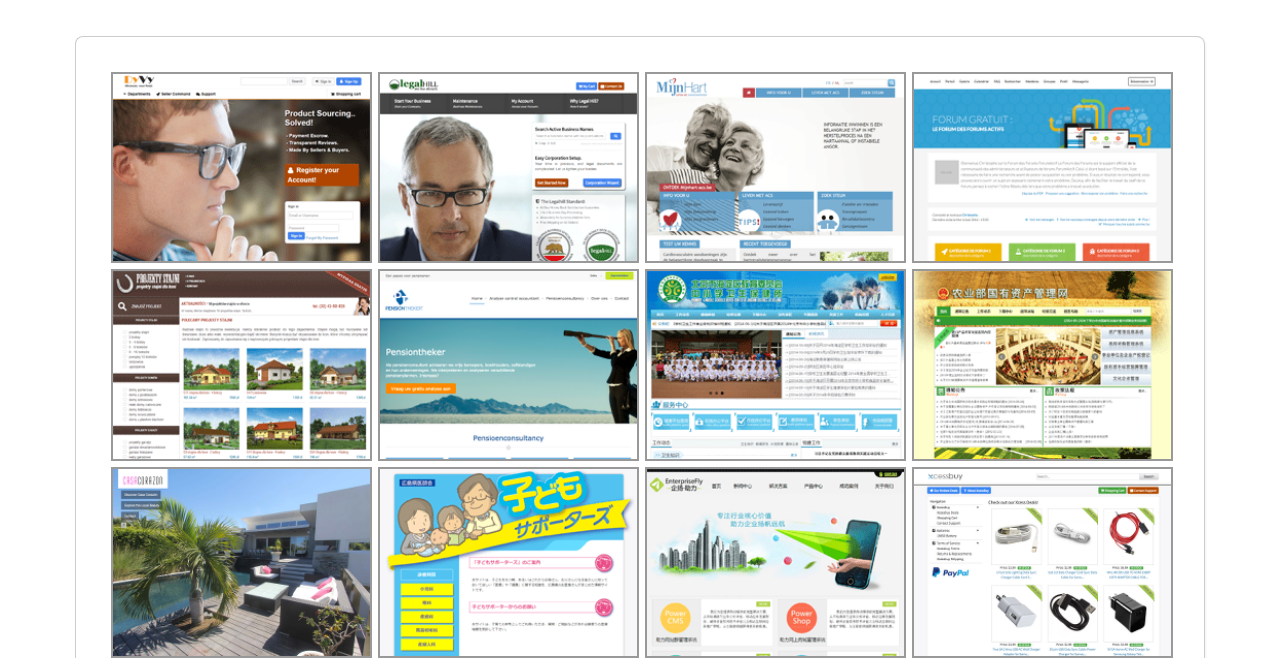
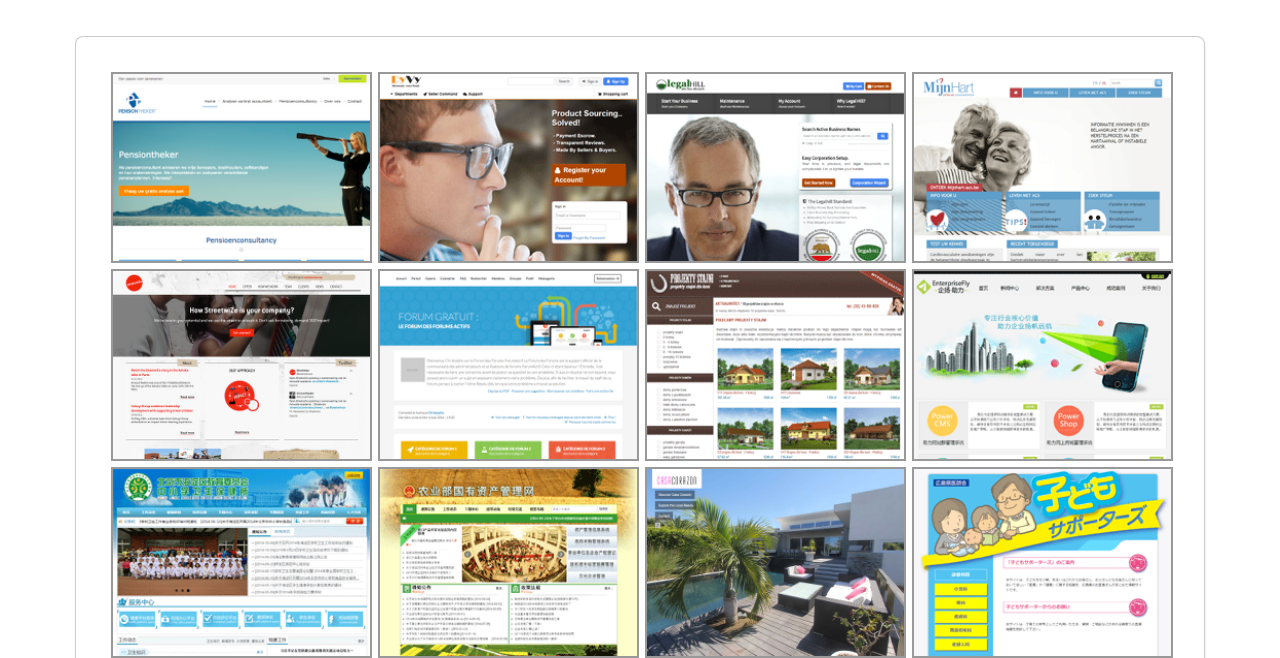
Before and after one commit to jslegers/cascadeframework, a website: page index.html in a window 1280 px wide. Shown: the part 1059-1717 px from the top of the page. Drawn offline with Linux system fonts and the light colour scheme.

Commit message:
Adding site to showcase
Adding site to showcase

```diff
--- a/index.html
+++ b/index.html
@@ -391,17 +391,18 @@
                                 <div class="col">
                                     <div class="gallery cell">
                                         <ul class="nav">
+                                            <li><a href="http://pensiontheker.werksite.be/" target="_blank"><img src="assets/img/showcase/pensiontheker.png"></a></li>
                                             <li><a href="http://dyvy.com/" target="_blank"><img src="assets/img/showcase/dyvy.png"></a></li>
                                             <li><a href="http://legalhill.com/" target="_blank"><img src="assets/img/showcase/legalhill.png"></a></li>
                                             <li><a href="http://www.mijnhart-acs.be/" target="_blank"><img src="assets/img/showcase/mijnhart.png"></a></li>
+                                            <li><a href="http://streetwize.werksite.be/" target="_blank"><img src="assets/img/showcase/streetwize.png"></a></li>
                                             <li><a href="http://forum-actif-support.herokuapp.com/" target="_blank"><img src="assets/img/showcase/heroku.png"></a></li>
                                             <li><a href="http://www.projekty-stajni.pl/" target="_blank"><img src="assets/img/showcase/projekty-stajni.png"></a></li>
-                                            <li><a href="http://pensiontheker.werksite.be/" target="_blank"><img src="assets/img/showcase/pensiontheker.png"></a></li>
+                                            <li><a href="http://www.entfly.com/" target="_blank"><img src="assets/img/showcase/entfly.png"></a></li>
                                             <li><a href="http://www.hdbjs.com.cn/Home" target="_blank"><img src="assets/img/showcase/schools-beijing.png"></a></li>
                                             <li><a href="http://zcgl.agri.gov.cn/" target="_blank"><img src="assets/img/showcase/agri-gov.png"></a></li>
                                             <li><a href="http://www.casacorazon.us/" target="_blank"><img src="assets/img/showcase/casacorazon.png"></a></li>
                                             <li><a href="http://www.hiroshima.med.or.jp/kodomo/" target="_blank"><img src="assets/img/showcase/kodomo.png"></a></li>
-                                            <li><a href="http://www.entfly.com/" target="_blank"><img src="assets/img/showcase/entfly.png"></a></li>
                                             <li><a href="http://www.xcessbuy.com/" target="_blank"><img src="assets/img/showcase/xcessbuy.png"></a></li>
                                             <li><a href="http://www.johnslegers.com/lead-dashboard/keyword:cascade%20framework,%20google%20adwords,%20application/currency:US%20Dollars" target="_blank"><img src="assets/img/showcase/db.png"></a></li>
                                             <li><a href="http://www.johnslegers.com/map/" target="_blank"><img src="assets/img/showcase/map.png"></a></li>
@@ -410,7 +411,6 @@
                                             <li><a href="http://www.johnslegers.com/gravatar/" target="_blank"><img src="assets/img/showcase/gravatar.png"></a></li>
                                             <li><a href="http://www.ciooffice.se/ea/ea-navigation/ea-navigation.htm" target="_blank"><img src="assets/img/showcase/ciooffice.png"></a></li>
                                             <li><a href="http://towan.sakura.ne.jp/towan_kanko/index.php" target="_blank"><img src="assets/img/showcase/towan.png"></a></li>
-                                            <li><a href="http://baojia.xianlan114.com/" target="_blank"><img src="assets/img/showcase/xianlan114.png"></a></li>
                                             <li><a href="http://grandale.org/" target="_blank"><img src="assets/img/showcase/grandale.png"></a></li>
                                             <li><a href="http://www.seasure.co.uk/" target="_blank"><img src="assets/img/showcase/seasure.png"></a></li>
                                             <li><a href="http://www.marcushurley.com/" target="_blank"><img src="assets/img/showcase/huxley.png"></a></li>
@@ -427,6 +427,7 @@
                                             <li><a href="http://ibaino.net/" target="_blank"><img src="assets/img/showcase/ibaino.png"></a></li>
                                             <li><a href="http://www.tiagomarques.com.br/" target="_blank"><img src="assets/img/showcase/tiagomarques.png"></a></li>
                                             <li><a href="http://www.perezbarreiro.com/" target="_blank"><img src="assets/img/showcase/barreiro.png"></a></li>
+                                            <li><a href="http://baojia.xianlan114.com/" target="_blank"><img src="assets/img/showcase/xianlan114.png"></a></li>
                                             -->
                                             <li><a href="http://www.johnslegers.com/contact" target="_blank"><img src="assets/img/showcase/clickme.png"></a></li>
                                         </ul>
```
Also changed, not shown: assets/img/showcase/streetwize.png (added).
